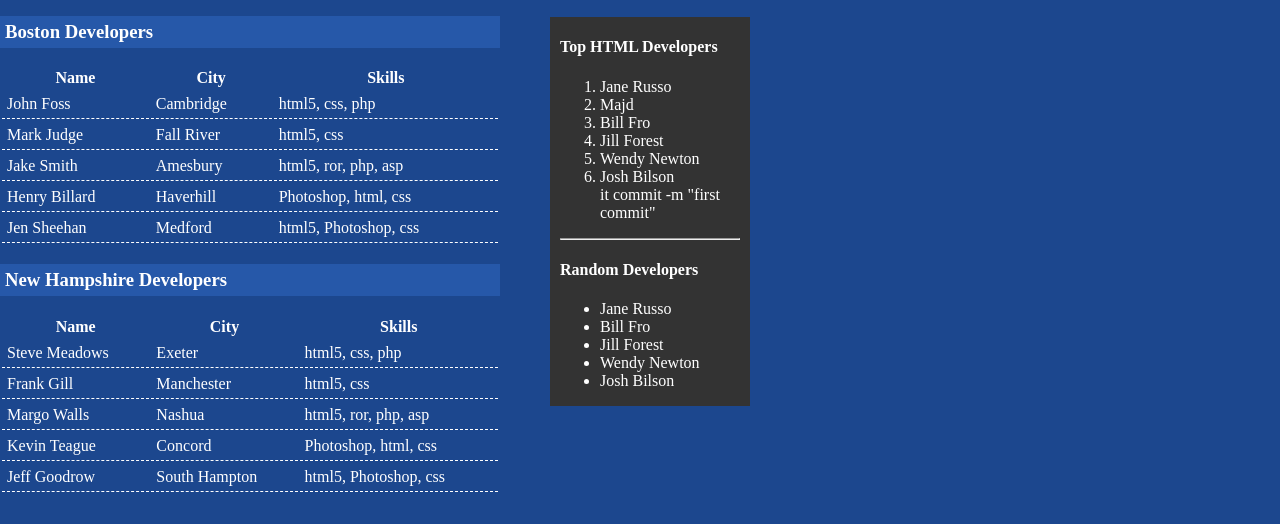
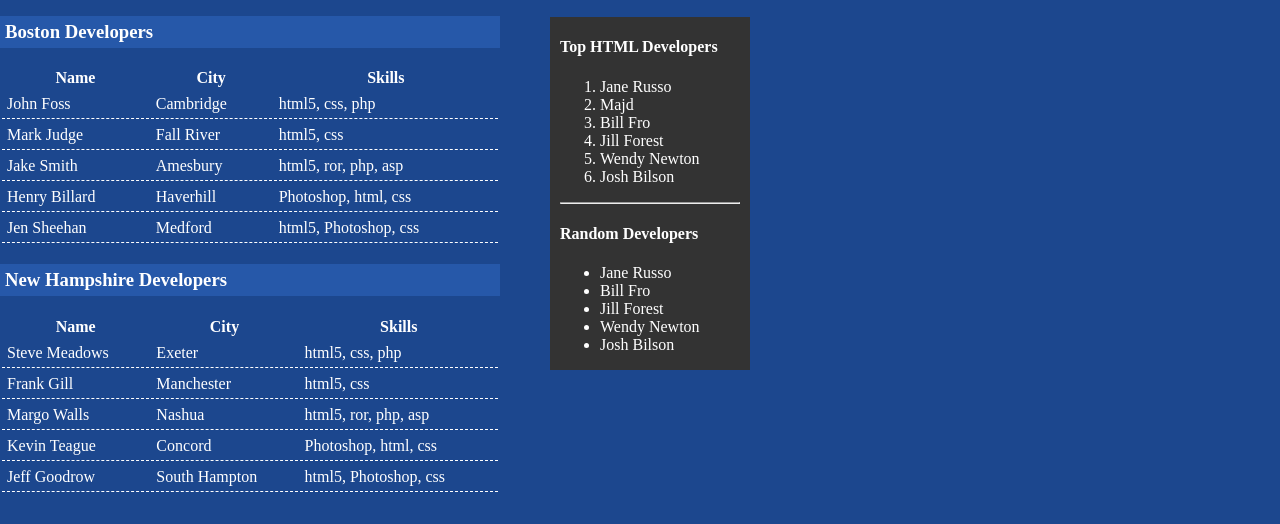
Before and after one commit to majdabusaleh1/mm, a plain HTML site: page index.html in a window 1280 px wide. Shown: the part 50-574 px from the top of the page. Drawn offline with Linux system fonts and the light colour scheme.

Commit message:
deleted line

```diff
--- a/index.html
+++ b/index.html
@@ -109,7 +109,7 @@
                 <li>Bill Fro</li>
                 <li>Jill Forest</li>
                 <li>Wendy Newton</li>
-                <li>Josh Bilson</li>it commit -m "first commit"
+                <li>Josh Bilson</li>
             </ol>
             <hr />
             <h4>Random Developers</h4>
```
